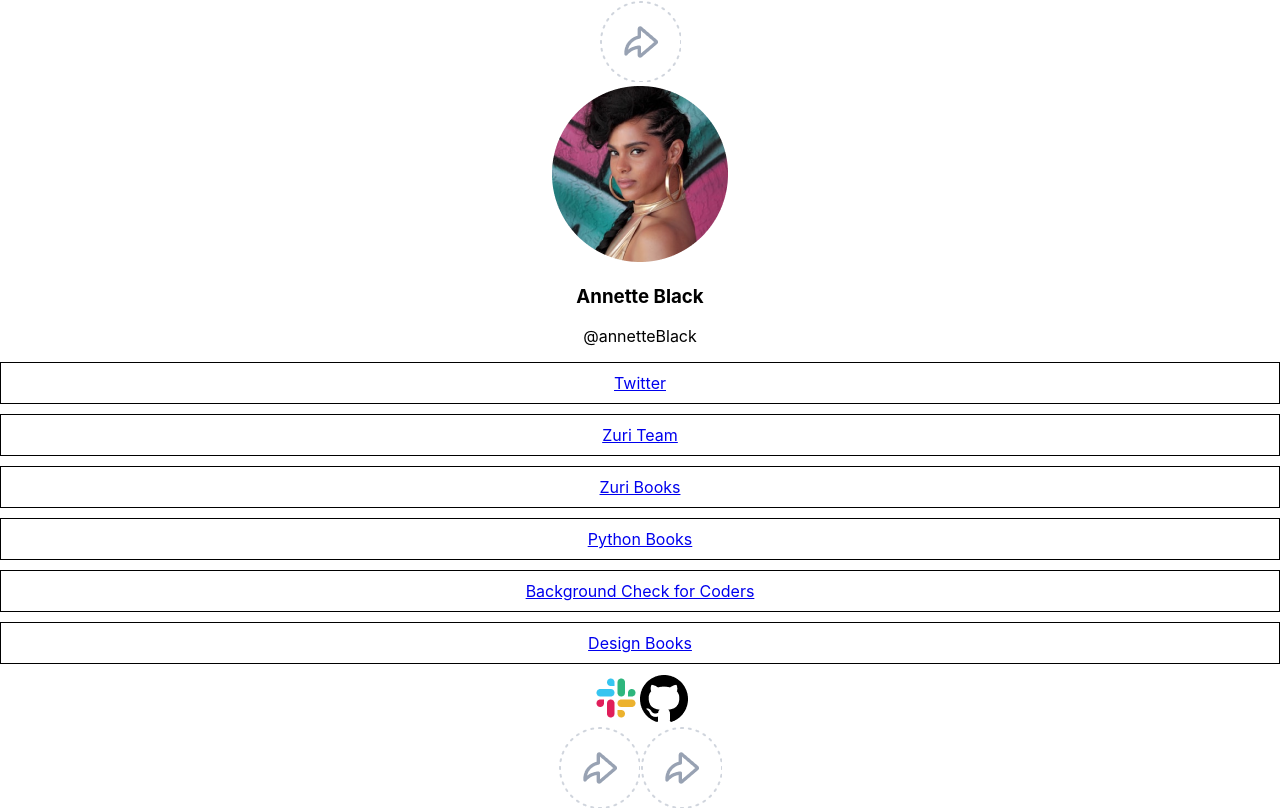
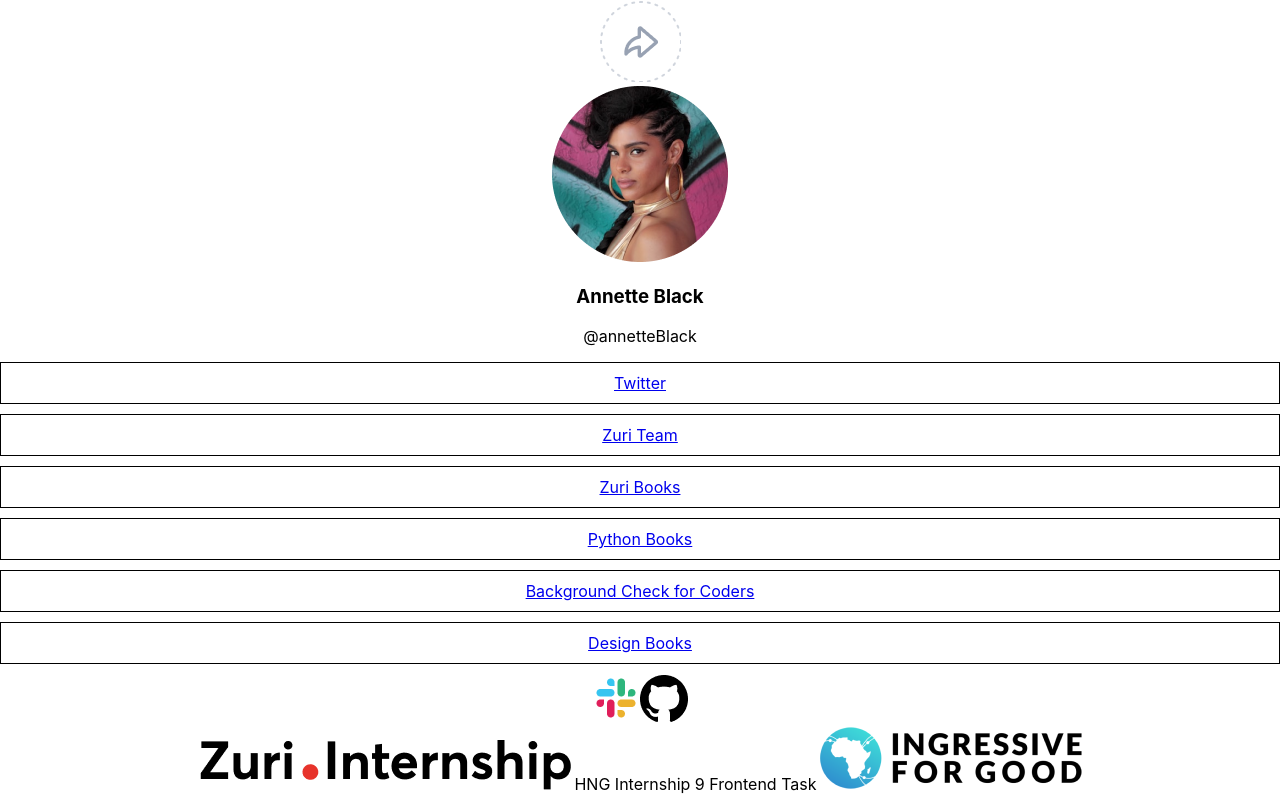
Before and after one commit to oreoA09/linktree-clone, a React (Create React App) app: page / in a window 1280 px wide. Built offline with nearby package versions, Linux system fonts and the light colour scheme; the HTML template or start-up script is replaced by a standard one.

Commit message:
added all ui elements to App.js

```diff
--- a/src/App.js
+++ b/src/App.js
@@ -7,8 +7,9 @@
 import Profile from './images/profilepic.png'
 import SlackIcon from './images/slack_icon.png'
 import GithubIcon from './images/github_icon.png'
-import ZuriInternLogo from './images/zuriinternship_logo.png'
+import ZuriInternLogo from './images/zuriInternship_logo.png'
 import I4GoodLogo from './images/i4g_logo.png'
+
 
 function App() {
   return (
@@ -16,7 +17,7 @@
         <section className='header'>
           <img src={HeaderBtn} alt='share btn'/>
           <div>
-            <img src={Profile} id='profile__img' alt='profile image'/>
+            <img src={Profile} id='profile__img' alt=''/>
             <h3 id='twitter'>Annette Black</h3>
             <p id='slack'>@annetteBlack</p>
           </div>
@@ -27,13 +28,13 @@
           })}
         </section>
         <section className='icons'>
-          <img src={SlackIcon} alt='slack btn'/>
-          <img src={GithubIcon} alt='github btn'/>
+          <img src={SlackIcon} alt='slack icon'/>
+          <img src={GithubIcon} alt='github icon'/>
         </section>
         <section className='footer'>
-        <img src={HeaderBtn} alt='share btn'/>
-        <span></span>
-        <img src={HeaderBtn} alt='share btn'/>
+        <img src={ZuriInternLogo} alt='zuriinternship logo'/>
+        <span>HNG Internship 9 Frontend Task</span>
+        <img src={I4GoodLogo} alt='i4good logo'/>
         </section>
     </div>
   );
```
